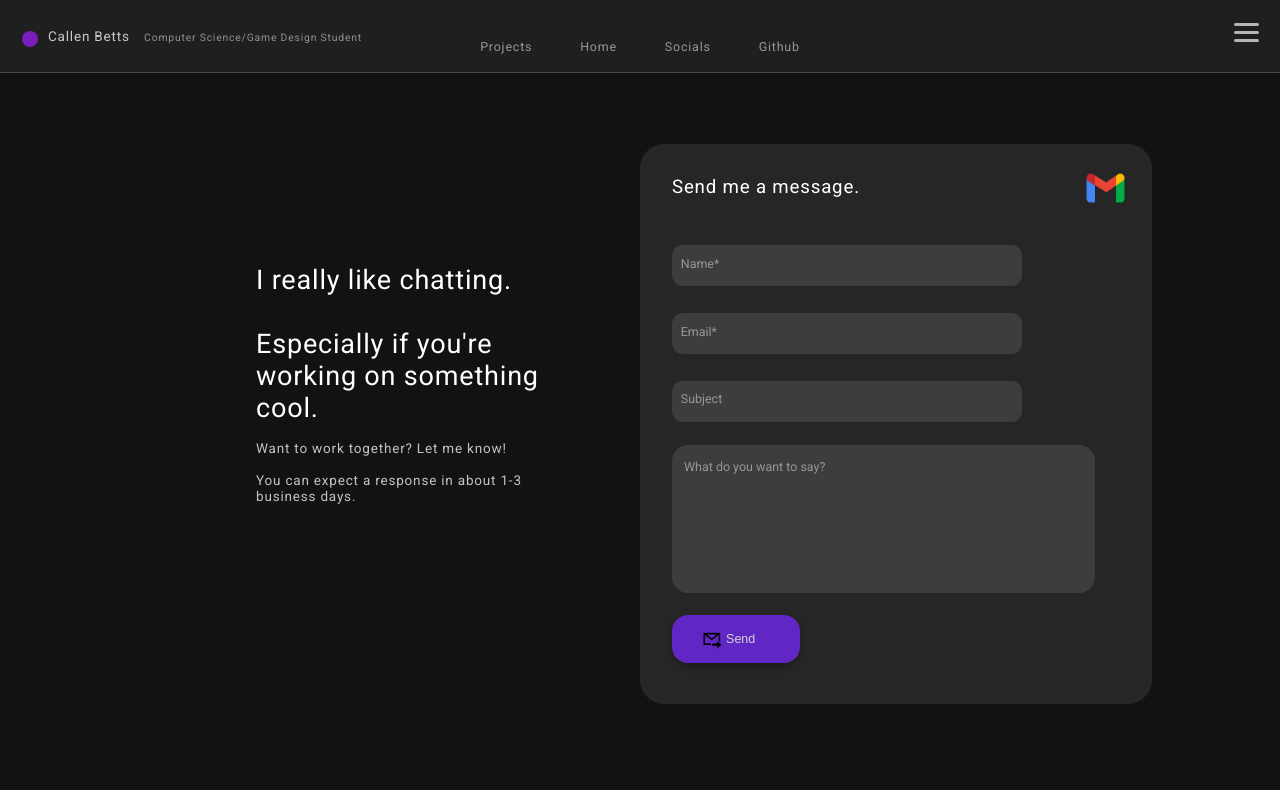
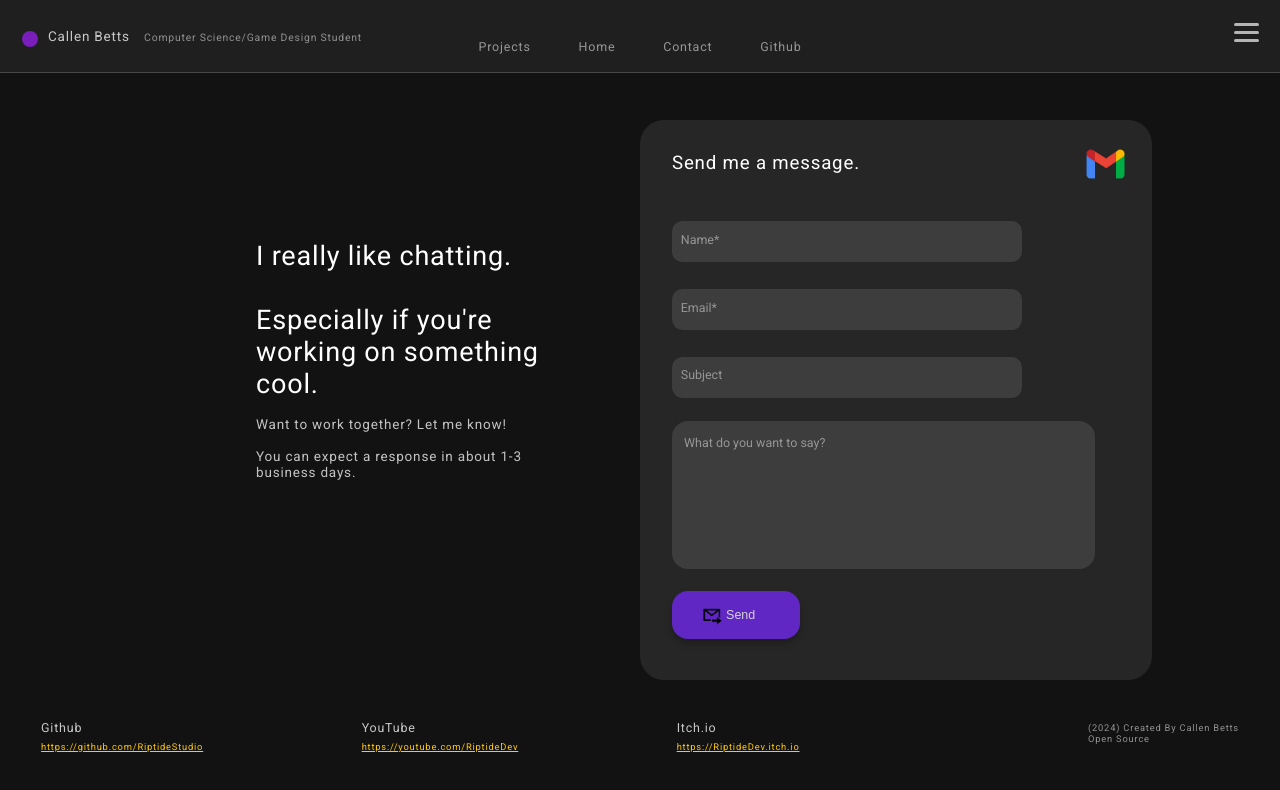
Before and after one commit to RiptideStudio/CS-Portfolio, a website: page contact.html in a window 1280 px wide. Drawn offline with nearby package versions, Linux system fonts and the light colour scheme.

Commit message:
Removed socials section
- Navbar now has correct options
- Fixed some data for projects
- Added social links to the bottom of about me and contact page
- Fixed some formatting issues

```diff
--- a/contact.css
+++ b/contact.css
@@ -2,7 +2,7 @@
   position: absolute;
   display: inline-block;
   left: 20%;
-  top: 33%;
+  top: 30%;
   max-width: 25%;
 }
 
@@ -22,7 +22,7 @@
 }
 
 .gmail-image img {
-  margin-top: -14%;
+  margin-top: -9%;
   margin-left: 90%;
   width: 10%;
   height: 10%;
@@ -37,7 +37,7 @@
     position: absolute;
     display: inline-block;
     left: 50%;
-    top: 18%;
+    top: 15%;
     padding: 32px;
     border-radius: 24px;
     background-color: rgb(38, 38, 38);
@@ -68,7 +68,6 @@
 .message-box-title {
   color: white;
   font-size: calc(0.9vw + 0.9vh);
-  margin-bottom: 5%;
   outline: none;
 }
 
@@ -106,6 +105,12 @@
   outline-color: rgba(140, 140, 140, 0);
   outline-style: solid;
   transition: 0.3s;
+}
+
+.info-card-container {
+  position: absolute;
+  top: 71%;
+  left: 1%;
 }
 
 .message-box-description:hover {
--- a/contact.html
+++ b/contact.html
@@ -33,8 +33,8 @@
   <nav id="navbar">
     <a href="index.html" class="nav-link projects">Projects</a>
     <a href="about.html" class="nav-link github">Home</a>
-    <a href="socials.html" class="nav-link github">Socials</a>
-    <a href="https://github.com/RiptideStudio?tab=repositories" target="_blank" class="nav-link github">Github</a>
+    <a href="contact.html" class="nav-link github">Contact</a>
+    <a href="https://github.com/RiptideStudio?tab=repositories" target = "_blank" class="nav-link github">Github</a>
   </nav>
 
   <!-- Hamburger Menu -->
@@ -103,6 +103,24 @@
     </button>
   </div>
 
+  <div class = "info-card-container">
+  <div class="info-container">
+    <div class="info-title">Github</div>
+    <div class="info-text"><a href = "https://github.com/RiptideStudio" target ="_blank">https://github.com/RiptideStudio</a></div>
+  </div>
+
+  <div class="info-container">
+    <div class="info-title">YouTube</div>
+    <div class="info-text"><a href="https://www.youtube.com/channel/UCD8CQo60qQ9u7eGsyPsTYBA" target ="_blank">https://youtube.com/RiptideDev</a>
+    </div>
+  </div>
+
+  <div class="info-container">
+    <div class="info-title">Itch.io</div>
+    <div class="info-text"><a href = https://riptide-studios.itch.io target ="_blank">https://RiptideDev.itch.io</a></div>
+  </div>
+</div>
+
   <!-- Top left info card -->
   <div class="info-card">
     Callen Betts
@@ -115,7 +133,7 @@
   <hr class="horizontal-line">
   <hr class="horizontal-line-thin">
 
-
+  <div class="copyright-text">(2024) Created By Callen Betts<br>Open Source</div>
 
   <!-- End main body -->
 
```
Also changed, not shown: Data/projects.json (+4 -4 lines), about.html (+5 -5 lines).
